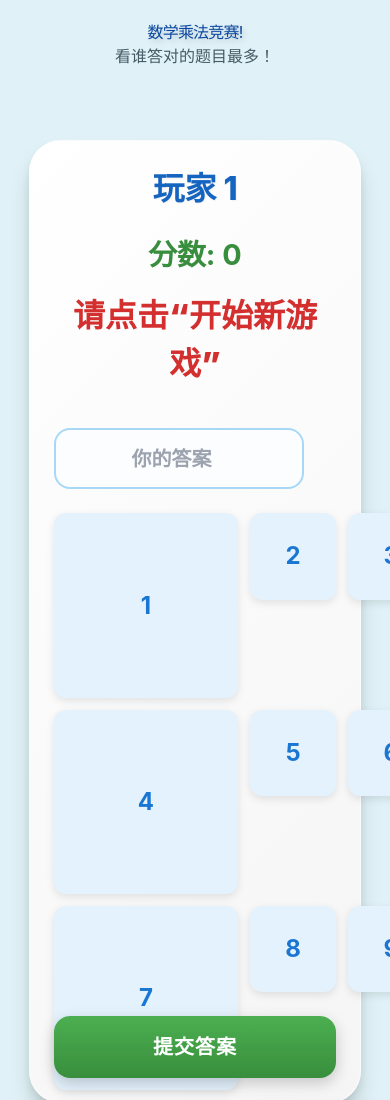
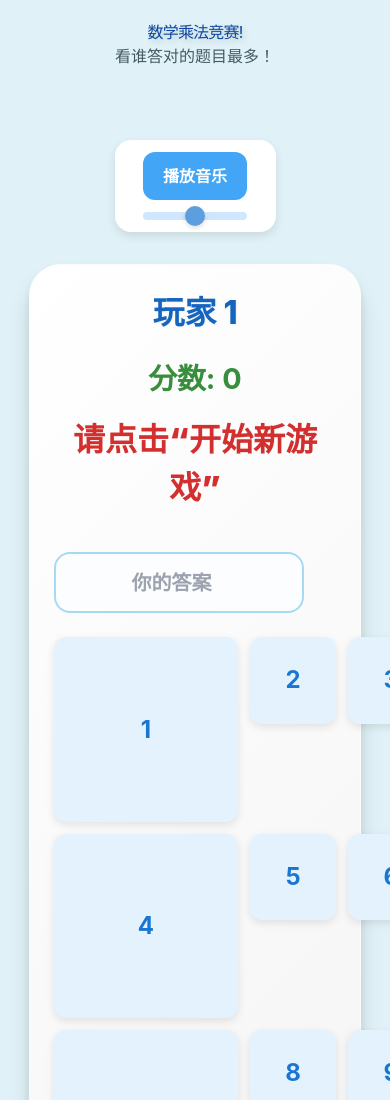
Before and after one commit to KLHui93/3pmaths, a plain HTML site: page index.html in a window 390 px wide. Shown: the top 1100 px of the page. Drawn offline with nearby package versions, Linux system fonts and the light colour scheme.

Commit message:
Update index.html

```diff
--- a/index.html
+++ b/index.html
@@ -223,6 +223,71 @@
             background-color: #e57373;
         }
 
+        /* Music Controls */
+        .music-controls {
+            margin-top: 2rem;
+            display: flex;
+            align-items: center;
+            gap: 1rem;
+            background-color: #ffffff;
+            padding: 0.75rem 1.5rem;
+            border-radius: 1rem;
+            box-shadow: 0 4px 10px rgba(0, 0, 0, 0.1);
+        }
+
+        .music-controls button {
+            background-color: #42a5f5; /* Blue for music control */
+            color: white;
+            padding: 0.75rem 1.25rem;
+            border: none;
+            border-radius: 0.75rem;
+            cursor: pointer;
+            font-size: 1rem;
+            font-weight: 600;
+            transition: background-color 0.2s ease-in-out, transform 0.1s ease-in-out;
+        }
+
+        .music-controls button:hover {
+            background-color: #2196f3;
+            transform: translateY(-1px);
+        }
+
+        .music-controls button:active {
+            transform: translateY(0);
+        }
+
+        .music-controls input[type="range"] {
+            width: 100px;
+            -webkit-appearance: none; /* Remove default styling */
+            appearance: none;
+            height: 8px;
+            background: #bbdefb; /* Light blue track */
+            border-radius: 5px;
+            outline: none;
+            opacity: 0.7;
+            transition: opacity .2s;
+        }
+
+        .music-controls input[type="range"]::-webkit-slider-thumb {
+            -webkit-appearance: none;
+            appearance: none;
+            width: 20px;
+            height: 20px;
+            background: #1976d2; /* Dark blue thumb */
+            border-radius: 50%;
+            cursor: pointer;
+            box-shadow: 0 2px 5px rgba(0, 0, 0, 0.2);
+        }
+
+        .music-controls input[type="range"]::-moz-range-thumb {
+            width: 20px;
+            height: 20px;
+            background: #1976d2;
+            border-radius: 50%;
+            cursor: pointer;
+            box-shadow: 0 2px 5px rgba(0, 0, 0, 0.2);
+        }
+
         /* Responsive adjustments */
         @media (max-width: 1024px) {
             .game-container {
@@ -268,12 +333,36 @@
                 font-size: 1.5rem;
                 padding: 0.8rem;
             }
+            .music-controls {
+                flex-direction: column;
+                gap: 0.75rem;
+                padding: 0.75rem 1rem;
+            }
+            .music-controls input[type="range"] {
+                width: 80%;
+            }
         }
     </style>
 </head>
 <body>
     <h1 class="text-center">数学乘法竞赛!</h1>
     <p class="subtitle text-center">看谁答对的题目最多！</p>
+
+    <!-- Background Music Audio Element -->
+    <audio id="backgroundMusic" loop>
+        <!-- 请在这里替换为你的背景音乐文件链接。例如： -->
+        <!-- <source src="https://www.soundhelix.com/examples/mp3/SoundHelix-Song-1.mp3" type="audio/mpeg"> -->
+        <!-- 这是一个示例链接，你可以替换为你自己的MP3文件链接 -->
+        <!-- 如果你没有自己的音乐文件，可以使用上面的示例链接进行测试 -->
+        <source src="https://www.soundhelix.com/examples/mp3/SoundHelix-Song-1.mp3" type="audio/mpeg">
+        你的浏览器不支持音频元素。
+    </audio>
+
+    <!-- Music Controls -->
+    <div class="music-controls">
+        <button id="musicToggleButton" onclick="toggleMusic()">播放音乐</button>
+        <input type="range" id="volumeControl" min="0" max="1" step="0.01" value="0.5" oninput="setVolume(this.value)">
+    </div>
 
     <div class="game-container">
         <!-- Player 1 Card -->
@@ -356,6 +445,13 @@
             { score: 0, question: {}, id: 3 }
         ];
 
+        const backgroundMusic = document.getElementById('backgroundMusic');
+        const musicToggleButton = document.getElementById('musicToggleButton');
+        const volumeControl = document.getElementById('volumeControl');
+
+        // Set initial volume
+        backgroundMusic.volume = volumeControl.value;
+
         /**
          * Generates a new multiplication question (num1 x num2) where both numbers are between 1 and 10.
          * @returns {object} An object containing the question text and its correct answer.
@@ -432,7 +528,39 @@
         }
 
         /**
+         * Toggles the background music play/pause state.
+         */
+        function toggleMusic() {
+            if (backgroundMusic.paused) {
+                backgroundMusic.play()
+                    .then(() => {
+                        musicToggleButton.textContent = '暂停音乐';
+                        console.log("音乐播放成功。");
+                    })
+                    .catch(error => {
+                        console.error("音乐播放失败:", error);
+                        musicToggleButton.textContent = '播放音乐 (需用户交互)';
+                        // Inform user that autoplay might be blocked
+                        alert("浏览器可能阻止了自动播放。请点击按钮播放音乐。");
+                    });
+            } else {
+                backgroundMusic.pause();
+                musicToggleButton.textContent = '播放音乐';
+                console.log("音乐已暂停。");
+            }
+        }
+
+        /**
+         * Sets the volume of the background music.
+         * @param {number} volume - The volume level (0 to 1).
+         */
+        function setVolume(volume) {
+            backgroundMusic.volume = volume;
+        }
+
+        /**
          * Starts a new game, resetting scores and generating initial questions for all players.
+         * Also attempts to play music if not already playing.
          */
         function startGame() {
             players.forEach((player, index) => {
@@ -441,6 +569,11 @@
                 updatePlayerUI(player.id); // Update UI for each player
             });
             console.log("游戏开始！"); // Log to console for debugging
+
+            // Attempt to play music when game starts, if not already playing
+            if (backgroundMusic.paused) {
+                toggleMusic(); // Use the toggle function to handle play/pause logic and button text
+            }
         }
 
         // Optional: Add keyboard support for physical keyboards (Enter key to submit)
```
